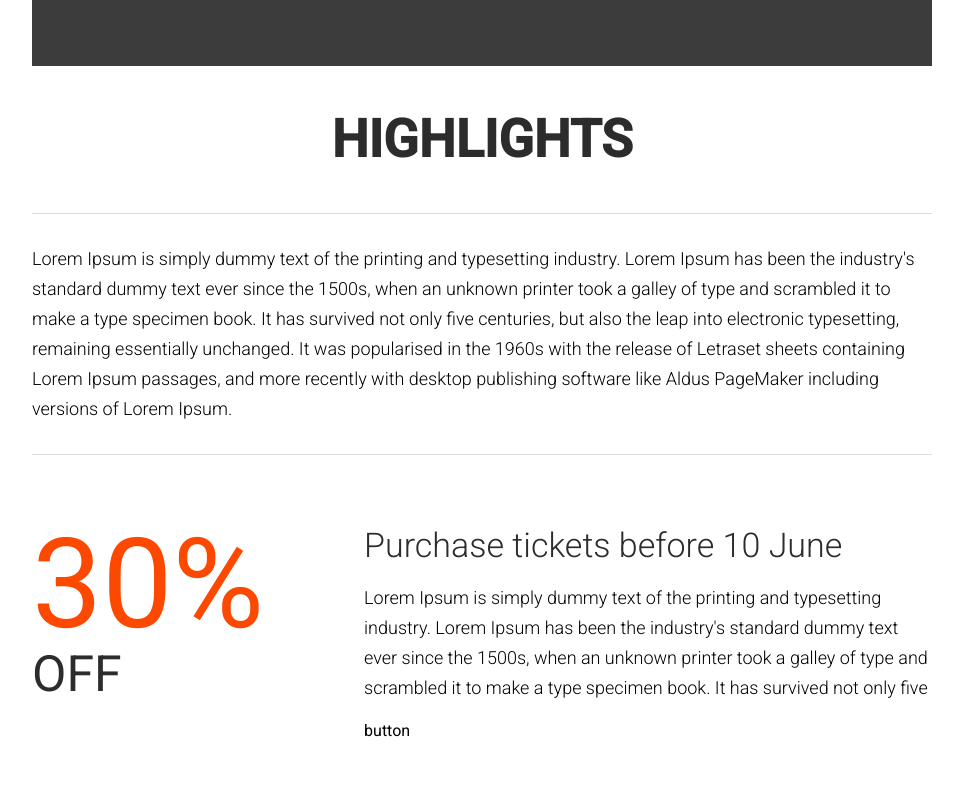
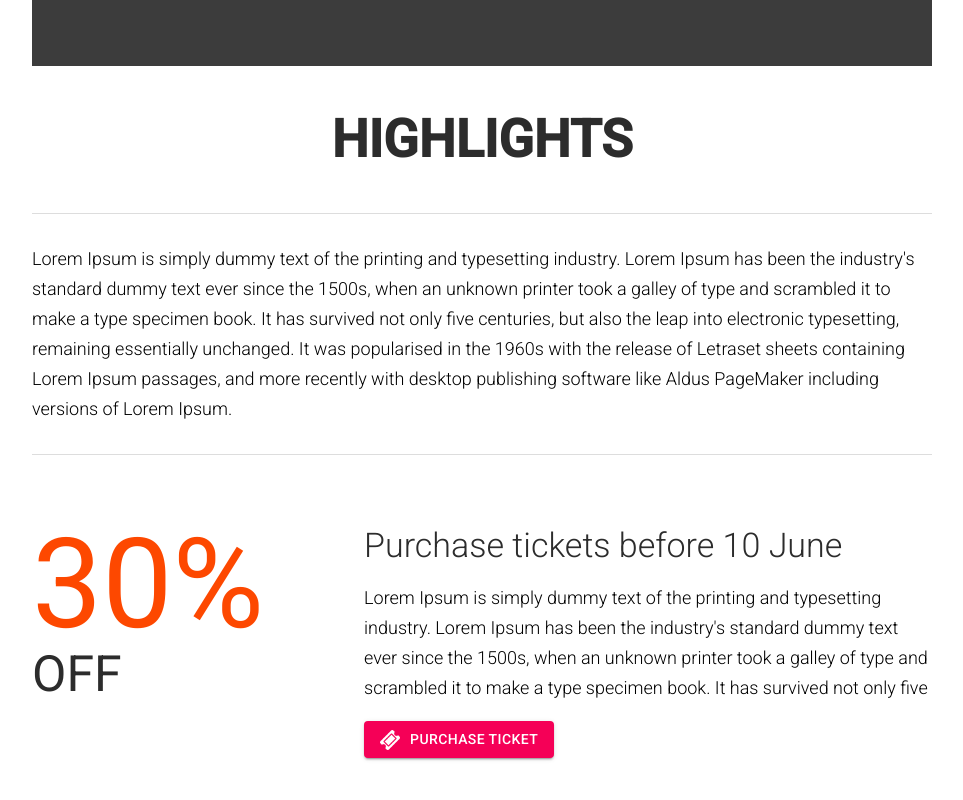
Before and after one commit to moienian/the_venue, a React (Create React App) app: page / in a window 1280 px wide. Shown: the part 1256-2056 px from the top of the page, without its empty margins (158-1121 px from the left). Built offline with nearby package versions, Linux system fonts and the light colour scheme.

Commit message:
add seperate button component for reusable

```diff
--- a/src/components/highlights/Discount.js
+++ b/src/components/highlights/Discount.js
@@ -1,6 +1,7 @@
 import React, { Component } from "react";
 import Fade from "react-reveal/Fade";
 import Slide from "react-reveal/Slide";
+import MyButton from "../utils/MyButton";
 
 class Discount extends Component {
   state = {
@@ -42,7 +43,12 @@
                 of type and scrambled it to make a type specimen book. It has
                 survived not only five
               </p>
-              <div>button</div>
+              <MyButton
+                link="#"
+                color="secondary"
+                text="purchase ticket"
+                variant="contained"
+              />
             </div>
           </Slide>
         </div>
--- /dev/null
+++ b/src/components/utils/MyButton.js
@@ -0,0 +1,16 @@
+import React from "react";
+import Button from "@material-ui/core/Button";
+import TicketIcon from "../../resources/images/icons/ticket.png";
+
+const MyButton = props => {
+  return (
+    <div>
+      <Button href={props.link} variant={props.variant} color={props.color}>
+        <img className="icon_image" src={TicketIcon} alt="icon_button" />
+        {props.text}
+      </Button>
+    </div>
+  );
+};
+
+export default MyButton;
--- a/src/resources/style.css
+++ b/src/resources/style.css
@@ -21,6 +21,11 @@
 }
 .bck_red {
   background: #ff4800;
+}
+
+.icon_image {
+  width: 20px;
+  margin-right: 10px;
 }
 
 .center_wrapper {
```
Also changed, not shown: src/resources/images/icons/ticket.png (added).
